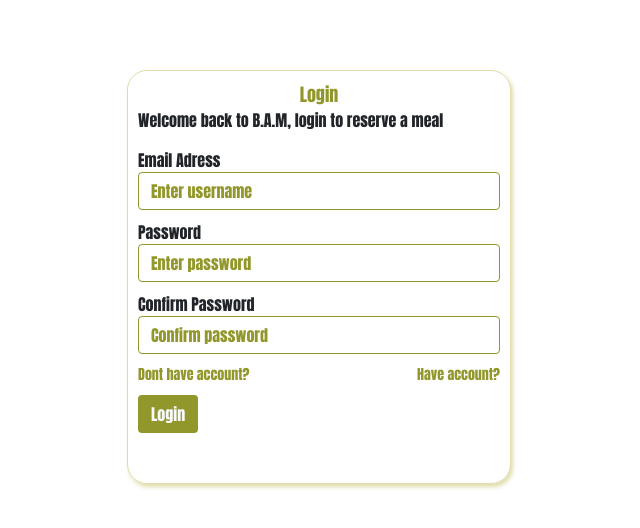
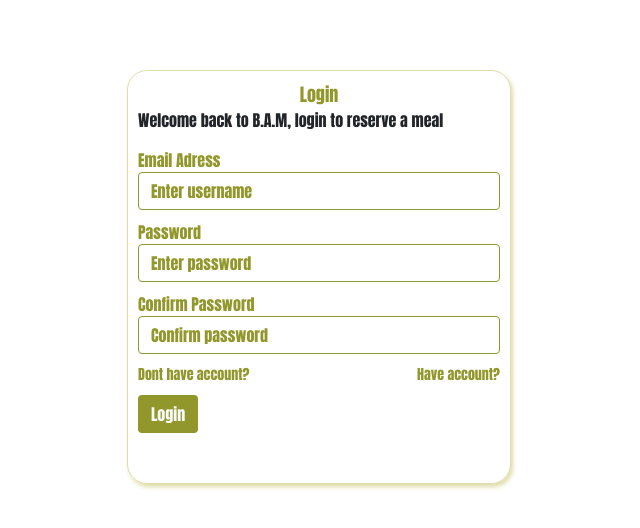
Before and after one commit to NIelsen-Mudaki/Book-A-Meal-Client, an Angular app: page /resetpassword in a window 1280 px wide. Shown: the top 528 px of the page, without its empty margins (321-961 px from the left). Built offline with nearby package versions, Linux system fonts and the light colour scheme.

Commit message:
added new styles to label

```diff
--- a/src/app/resetpassword/resetpassword.component.css
+++ b/src/app/resetpassword/resetpassword.component.css
@@ -37,3 +37,7 @@
 ::placeholder{
     color: #91972A !important;
 }
+label{
+    color: #91972A;
+    font-weight: bold;
+}
```
